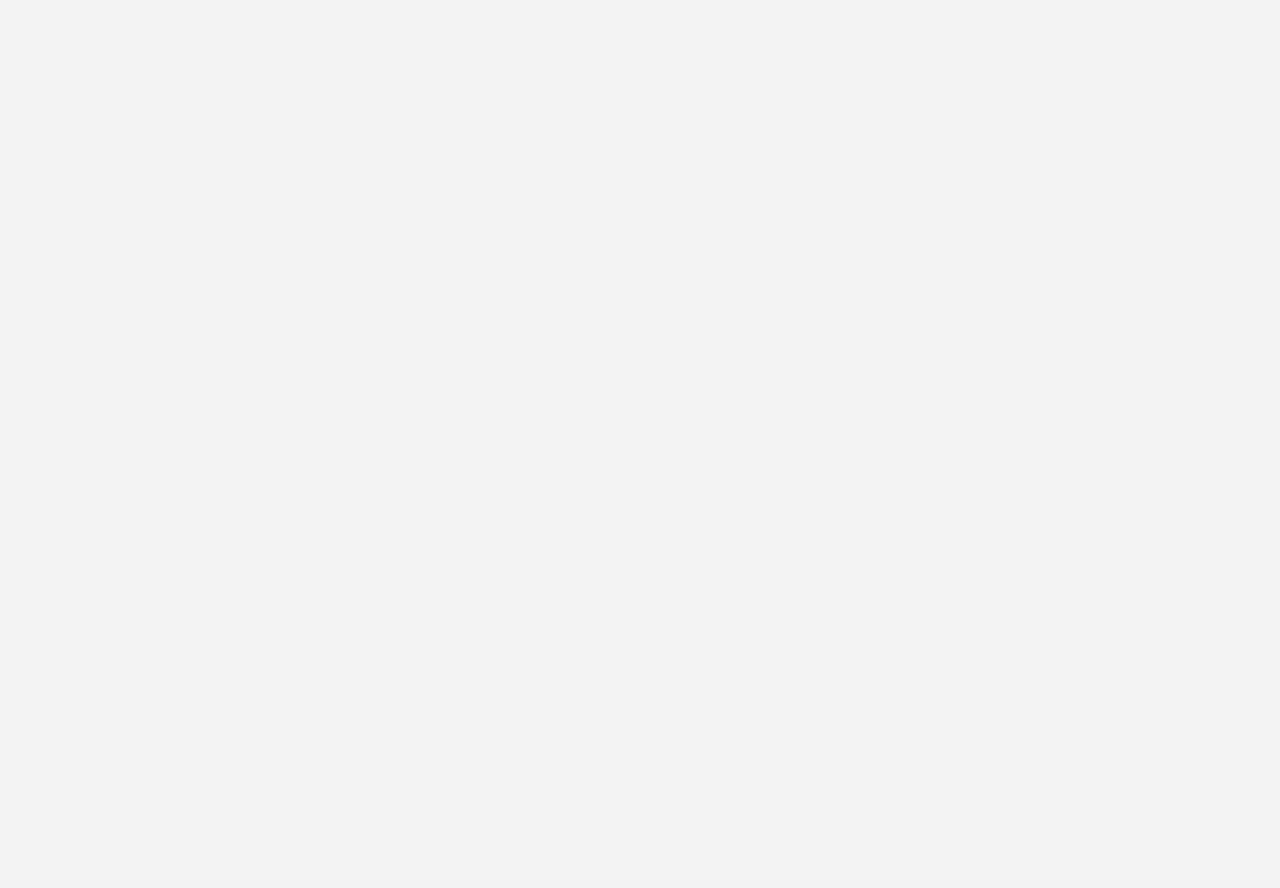
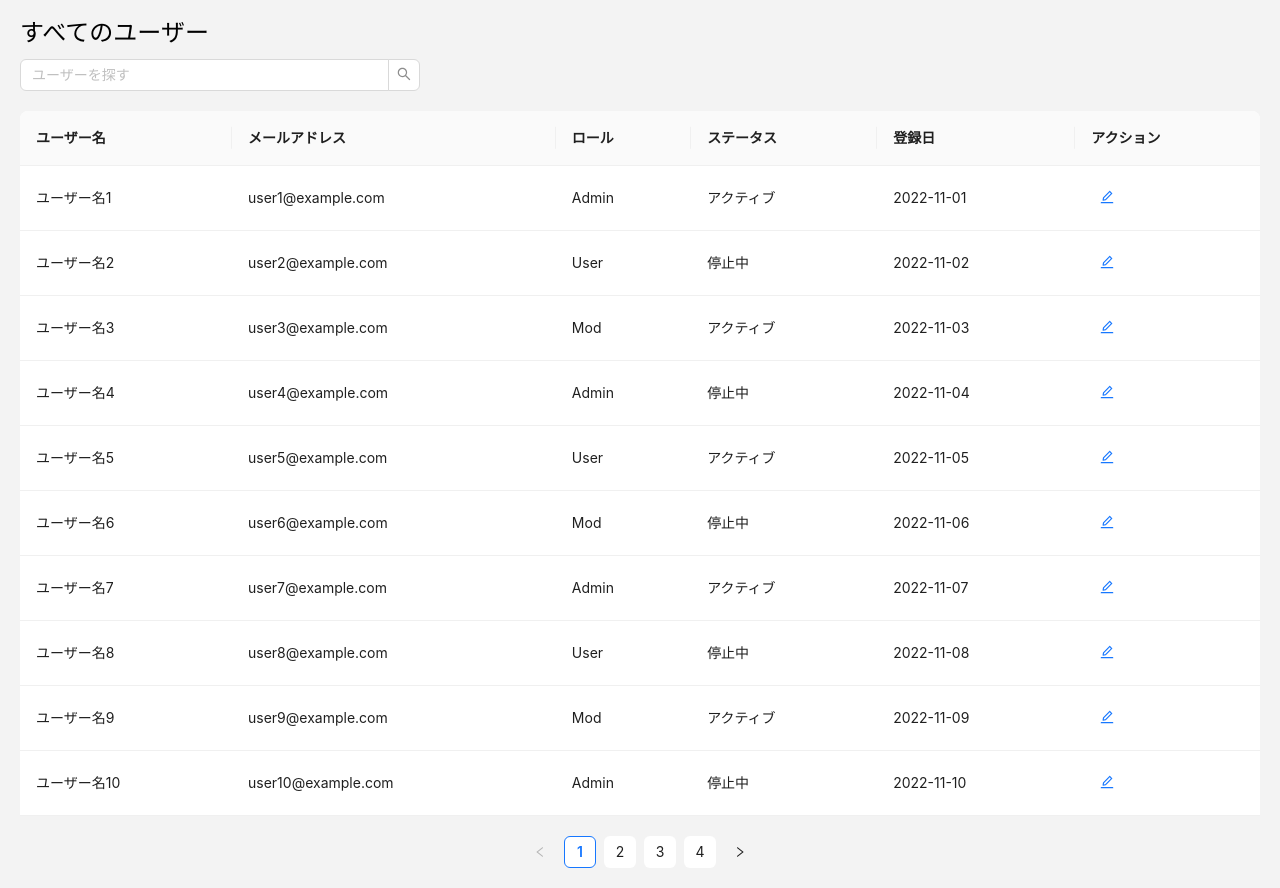
Before and after one commit to ToanTM5149/ITSS_JP_FoodBlog, a React (Create React App) app in the folder client/: page /admin/usermanage in a window 1280 px wide. Before the commit this address had no page. Shown: the part 207-1095 px from the top of the page. Before the commit the page ends 800 px from the top, so only its background shows below. Built offline with nearby package versions, Linux system fonts and the light colour scheme.

Commit message:
Add Admin user managment

```diff
--- a/client/src/App.js
+++ b/client/src/App.js
@@ -6,6 +6,7 @@ import Homepage from './views/homepage/homepage';
 import WatchBlog from './views/watchblog/WatchBlog.js';
 import BlogEC from './views/createblog/Blog.jsx';
 import Profile from './views/profile/profile.jsx';
+import UserManage from './views/admin/usermanage.jsx';
 function App() {
   return (
     <Router>
@@ -17,6 +18,7 @@ function App() {
           <Route path="/watchblog" element={<WatchBlog/>} />
           <Route path='/createblog' element={<BlogEC/>} />
           <Route path="/profile" element={<Profile/>} />
+          <Route path="/admin/usermanage" element={<UserManage/>} />
         </Routes>
       </div>
     </Router>
--- /dev/null
+++ b/client/src/views/admin/usermanage.jsx
@@ -0,0 +1,97 @@
+import React, { useState } from "react";
+import { Table, Avatar, Button, Input, Pagination } from "antd";
+import { EditOutlined } from "@ant-design/icons";
+import "antd/dist/reset.css";
+import Header from "../../components/header/header";
+
+const AdminUserManagement = () => {
+  const columns = [
+    {
+      title: "ユーザー名",
+      dataIndex: "username",
+      key: "username",
+    },
+    {
+      title: "メールアドレス",
+      dataIndex: "email",
+      key: "email",
+    },
+    {
+      title: "ロール",
+      dataIndex: "role",
+      key: "role",
+    },
+    {
+      title: "ステータス",
+      dataIndex: "status",
+      key: "status",
+    },
+    {
+      title: "登録日",
+      dataIndex: "registrationDate",
+      key: "registrationDate",
+    },
+    {
+      title: "アクション",
+      key: "action",
+      render: (_, record) => (
+        <Button icon={<EditOutlined />} type="link" />
+      ),
+    },
+  ];
+
+  const data = Array.from({ length: 40 }, (_, index) => ({
+    key: index + 1,
+    username: `ユーザー名${index + 1}`,
+    email: `user${index + 1}@example.com`,
+    role: index % 3 === 0 ? "Admin" : index % 3 === 1 ? "User" : "Mod",
+    status: index % 2 === 0 ? "アクティブ" : "停止中",
+    registrationDate: `2022-11-${String((index % 30) + 1).padStart(2, "0")}`,
+  }));
+
+  const [currentPage, setCurrentPage] = useState(1);
+  const pageSize = 10;
+
+  const handleChangePage = (page) => {
+    setCurrentPage(page);
+  };
+
+  const paginatedData = data.slice((currentPage - 1) * pageSize, currentPage * pageSize);
+
+  return (
+    <div>
+        <Header/>
+        <div style={{ padding: "20px" , margin: "70px 0 0 0"}}>
+        {/* Back Button */}
+        <Button type="default" style={{ marginBottom: "20px" }}>戻る</Button>
+
+        {/* Admin Info */}
+        <div style={{ display: "flex", alignItems: "center", marginBottom: "20px" }}>
+            <Avatar size={64} src="/path-to-avatar.png" alt="Admin Avatar" />
+            <span style={{ marginLeft: "16px", fontSize: "18px", fontWeight: "bold" }}>Adminネーム</span>
+        </div>
+
+        {/* User Management Table */}
+        <h2>すべてのユーザー</h2>
+        <Input.Search
+            placeholder="ユーザーを探す"
+            style={{ marginBottom: "20px", maxWidth: "400px" }}
+        />
+
+        <Table columns={columns} dataSource={paginatedData} pagination={false} />
+
+        {/* Pagination */}
+        <div style={{ display: "flex", justifyContent: "center", marginTop: "20px" }}>
+            <Pagination
+            current={currentPage}
+            total={data.length}
+            pageSize={pageSize}
+            onChange={handleChangePage}
+            />
+        </div>
+      </div>
+    </div>
+  );
+};
+
+export default AdminUserManagement;
--- a/package.json
+++ b/package.json
@@ -6,7 +6,7 @@
     "dotenv": "^16.4.7",
     "express": "^4.21.2",
     "jsonwebtoken": "^9.0.2",
-    "mongoose": "^8.9.1",
+    "mongoose": "^8.9.2",
     "pino-pretty": "^13.0.0",
     "react": "^18.3.1",
     "react-dom": "^18.3.1"
```
Also changed, not shown: 1 other file (tests, documents, lock files or other folders).
